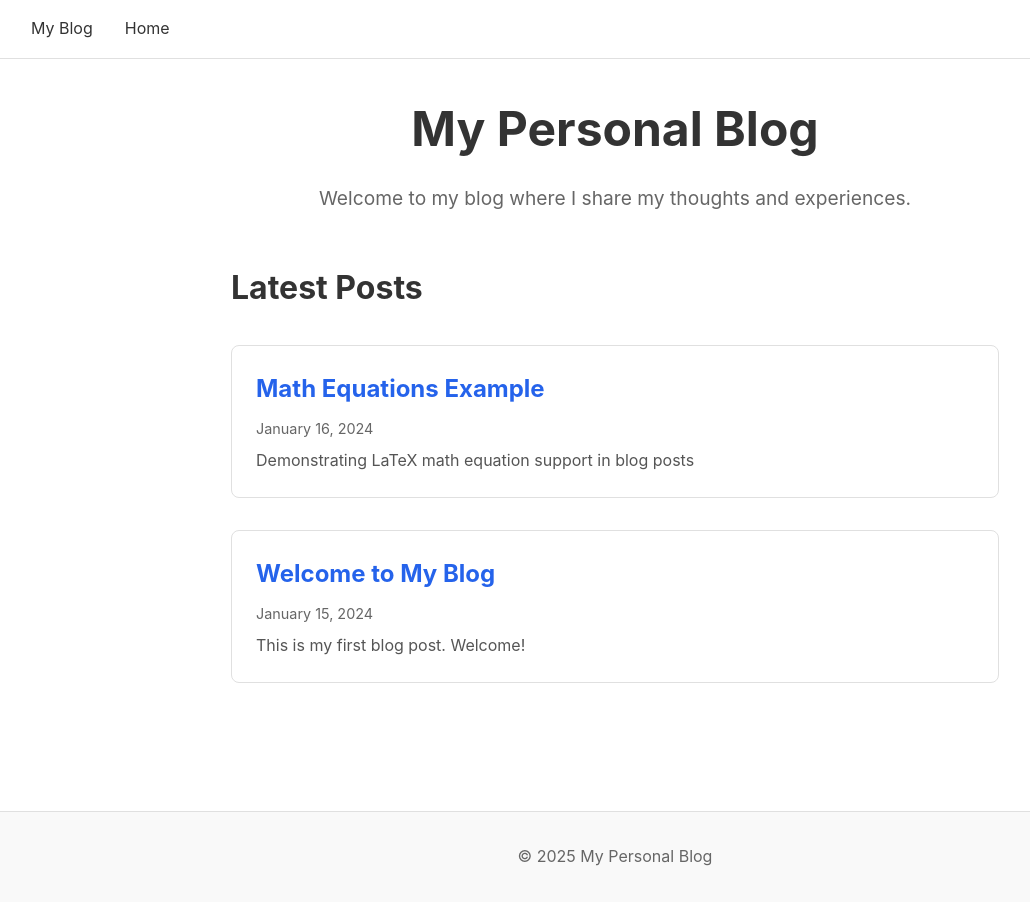
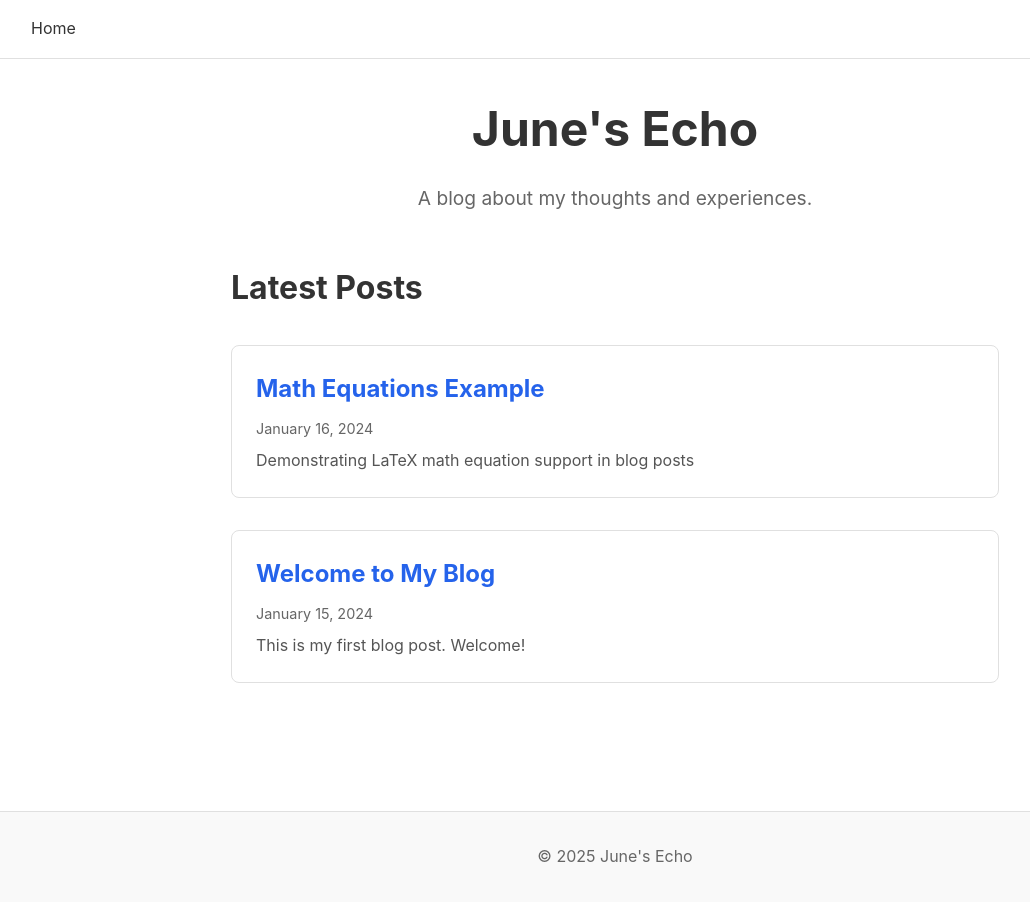
Before and after one commit to jonatasleon/jonatasleon.github.io, a Next.js app: page / in a window 1280 px wide. Shown: the whole page, without its empty margins (25-1055 px from the left). Built offline with nearby package versions, Linux system fonts and the light colour scheme.

Commit message:
refactor: change blog name to "June's Echo" in Layout and Home components
Also:
- revise introductory text; and
- remove titles from markdown posts for a cleaner look.

```diff
--- a/components/Layout.tsx
+++ b/components/Layout.tsx
@@ -10,9 +10,6 @@ export default function Layout({ children }: LayoutProps) {
     <>
       <nav className="navbar">
         <div className="nav-container">
-          <Link href="/" className="nav-logo">
-            My Blog
-          </Link>
           <Link href="/" className="nav-link">
             Home
           </Link>
@@ -21,7 +18,7 @@ export default function Layout({ children }: LayoutProps) {
       <main>{children}</main>
       <footer className="footer">
         <div className="footer-container">
-          <p>&copy; {new Date().getFullYear()} My Personal Blog</p>
+          <p>&copy; {new Date().getFullYear()} June's Echo</p>
         </div>
       </footer>
 
--- a/pages/index.tsx
+++ b/pages/index.tsx
@@ -12,8 +12,8 @@ export default function Home({ posts }: HomeProps) {
     <Layout>
       <div className="container">
         <header className="header">
-          <h1>My Personal Blog</h1>
-          <p>Welcome to my blog where I share my thoughts and experiences.</p>
+          <h1>June's Echo</h1>
+          <p>A blog about my thoughts and experiences.</p>
         </header>
 
         <section className="posts">
--- a/posts/math-example.md
+++ b/posts/math-example.md
@@ -3,8 +3,6 @@ title: Math Equations Example
 date: 2024-01-16
 excerpt: Demonstrating LaTeX math equation support in blog posts
 ---
-
-# Math Equations Example
 
 This post demonstrates how to use math equations in your blog posts.
 
--- a/posts/welcome.md
+++ b/posts/welcome.md
@@ -3,8 +3,6 @@ title: Welcome to My Blog
 date: 2024-01-15
 excerpt: This is my first blog post. Welcome!
 ---
-
-# Welcome to My Blog
 
 Hello and welcome to my personal blog! This is where I'll be sharing my thoughts, experiences, and learnings.
 
```
